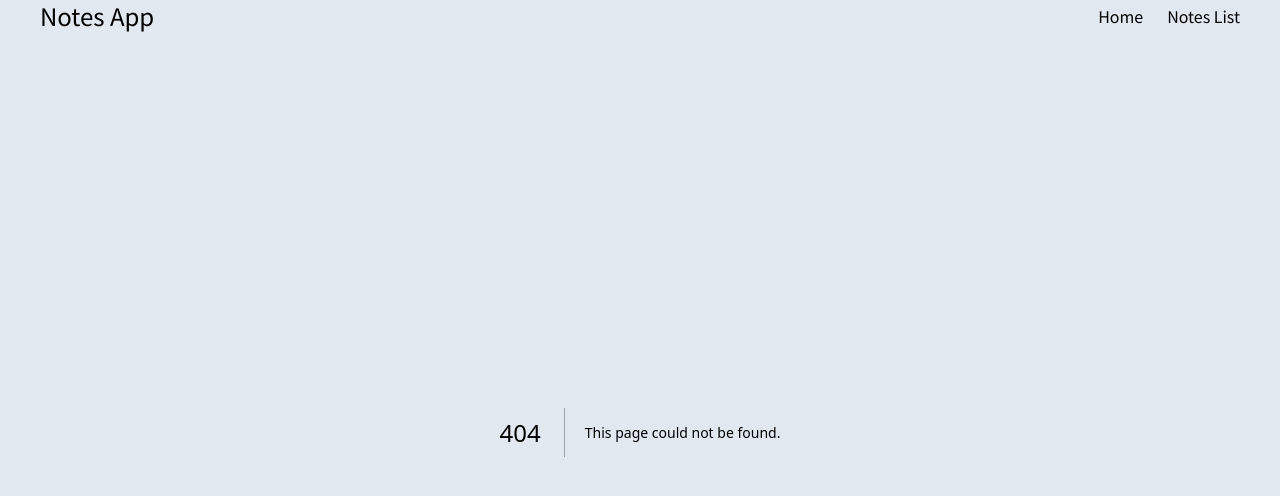
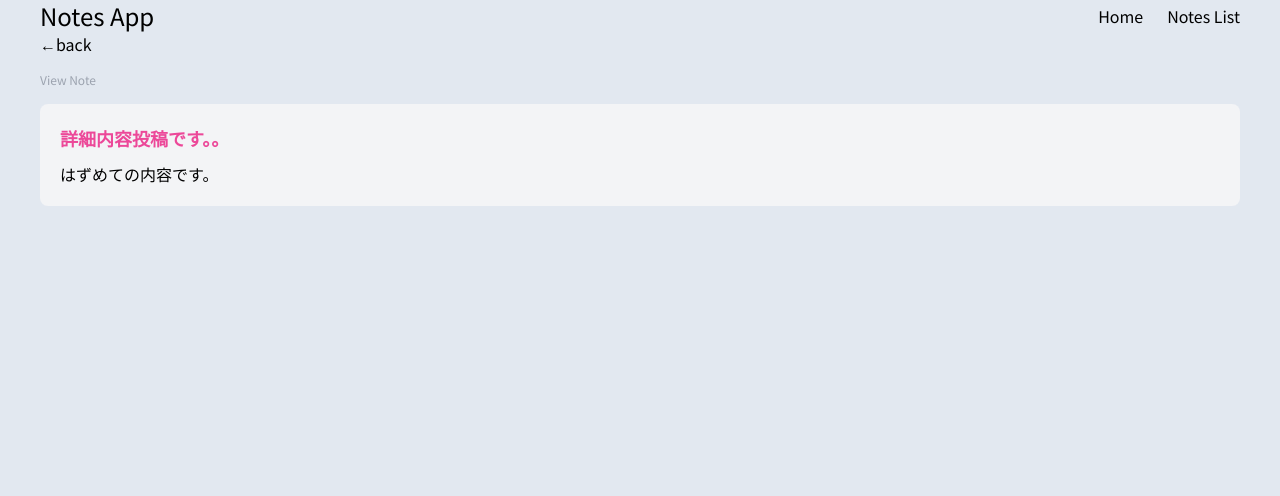
Before and after one commit to ShotaMatsushima/note-app, a Next.js app: page /notes/1 in a window 1280 px wide. Before the commit this address had no page. Shown: the top 496 px of the page. Built offline with nearby package versions, Linux system fonts and the light colour scheme.

Commit message:
create note detail page

```diff
--- /dev/null
+++ b/app/notes/[id]/Note.tsx
@@ -0,0 +1,14 @@
+import React from "react";
+
+const Note = () => {
+  return (
+    <div className="flex flex-col bg-gray-100 rounded-lg p-5 gap-2.5">
+      <h3 className="text-pink-500 text-lg md:test-xl font-semibold">
+        詳細内容投稿です。。
+      </h3>
+      <span>はずめての内容です。</span>
+    </div>
+  );
+};
+
+export default Note;
--- /dev/null
+++ b/app/notes/[id]/page.tsx
@@ -0,0 +1,12 @@
+import Link from "next/link";
+import Note from "./Note";
+
+export default function Page() {
+  return (
+    <main>
+      <Link href="/notes">←back</Link>
+      <h2 className="my-4 text-gray-400 text-xs">View Note</h2>
+      <Note />
+    </main>
+  );
+}
--- a/app/notes/page.tsx
+++ b/app/notes/page.tsx
@@ -22,7 +22,7 @@ export default async function Page() {
 const NoteItem = ({ note }: NoteProps) => {
   return (
     <div className="bg-gray-100 rounded-lg p-5 mt-5 relative">
-      <Link href={`/notes/1`} className="absolute -top-4 left-4">
+      <Link href={`/notes/${note.id}`} className="absolute -top-4 left-4">
         <span className="w-8 h-8 inline-flex justify-center items-center bg-purple-500 hover:bg-purple-700 text-white rounded-full">
           <svg
             xmlns="http://www.w3.org/2000/svg"
```
